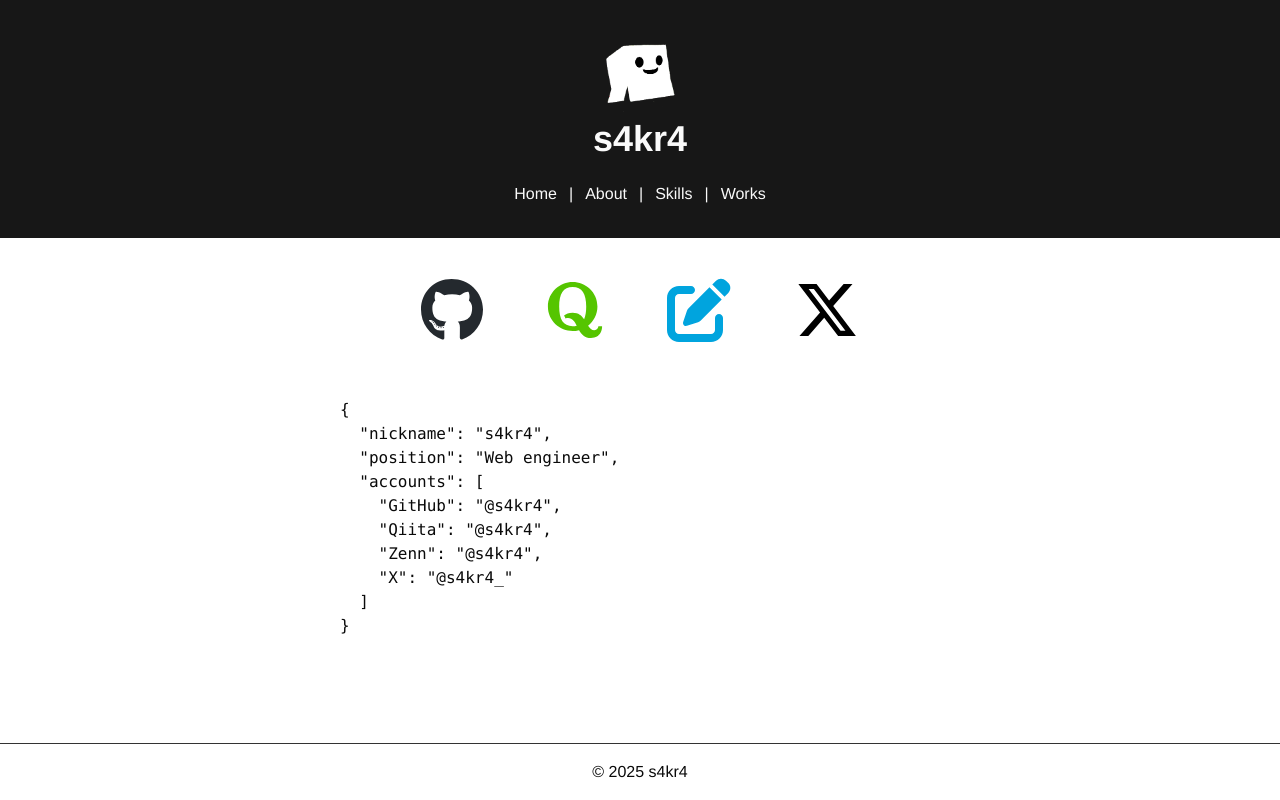
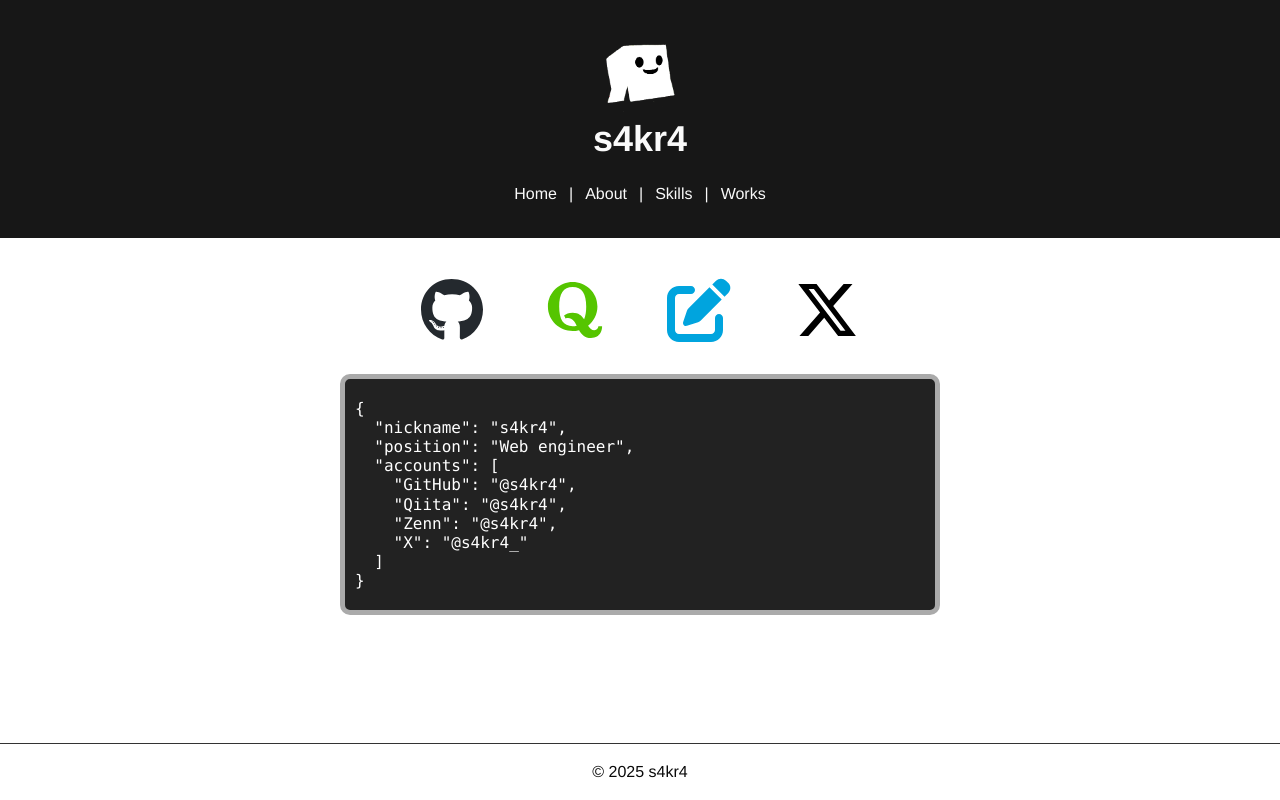
Before and after one commit to s4kr4/s4kr4.com, a Next.js app: page / in a window 1280 px wide. Built offline with nearby package versions, Linux system fonts and the light colour scheme.

Commit message:
Fix styles

```diff
--- a/src/components/Profile.tsx
+++ b/src/components/Profile.tsx
@@ -34,7 +34,7 @@ function Profile() {
 
   return (
     <div className={styles.container}>
-      <pre>
+      <pre className={styles.profileText}>
         {displayedText.split("\n").map((item, i) => (
           <span key={i}>
             {item}
```
